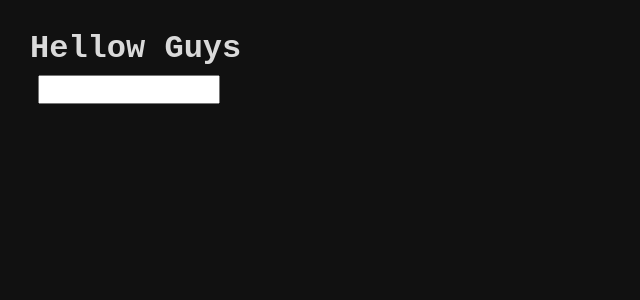
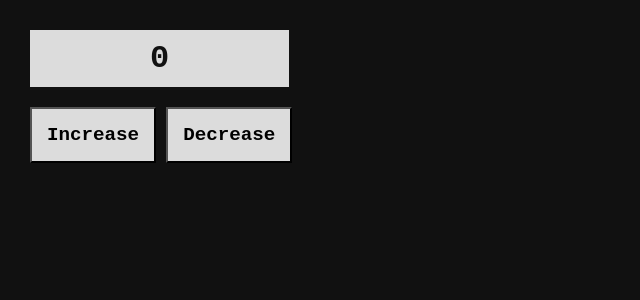
Before and after one commit to Vardhan2006/Dev-learning, a React (Vite) app in the folder React/React-Full/: page / in a window 1280 px wide. Shown: the top 300 px of the page, without its empty margins (0-640 px from the left). Built offline with nearby package versions, Linux system fonts and the light colour scheme.

Commit message:
Completed Usestate and mini project

```diff
--- a/React/React-Full/src/App.jsx
+++ b/React/React-Full/src/App.jsx
@@ -1,4 +1,6 @@
-import Functions from "./Day - 3/Functions";
+import Usestate from "./Day - 3/Usestate";
+
+//import Functions from "./Day - 3/Functions";
 
 // import Props_Project from "./Day - 2/Props_Project";
 
@@ -80,8 +82,9 @@ function App() {
   return (
     <div className="parent">
 
+    <Usestate/>
 
-    <Functions/>
+    {/* <Functions/> */}
 
 
 
--- /dev/null
+++ b/React/React-Full/src/Day - 3/Usestate.jsx
@@ -0,0 +1,134 @@
+import React from 'react'
+import { useState } from 'react';
+
+function hooks() {
+
+  const [num, setnum] = useState(0)
+
+  function increase() {
+    setnum(num+1)
+  }
+
+  function decrease() {
+    setnum(num-1)
+  }
+
+  return (
+
+    <div>
+      <h1>{num}</h1>
+      <button id='btn' onClick={increase}>Increase</button>
+      <button id='btn' onClick={decrease}>Decrease</button>
+    </div>
+  )
+}
+
+export default hooks
+
+
+
+
+// I can anything directly from website because react is in between
+// so when we want to change anything we tell react to do it
+// and in between the hooks like usestate
+
+
+/*
+
+what is hooks?
+Hooks are special functions, that allow as to use use state
+and other react features in functional components,  earlier
+when we used to create react app using functional component,
+then we did not have access to the state management and lifecyle
+methods.
+
+To access these features we had to add class components, this was the problem with functional
+compoenent hooks were
+
+IN simple words "Hooks are the functions that make functional
+components work like the class components"
+
+simplify the code
+readibility
+
+*/
+
+
+/*
+
+Usestate:-
+
+its a react hook which creates a "state variable", which help us
+to track the state of the components and  updates the user interface
+ when state changes.
+
+*/
+
+// Use state example
+
+//   const [color, setColor] = useState("Red");
+
+
+//   const changeColor = () => {
+//     setColor("Blue")
+//   }
+
+//   return (
+
+//     // Hooks are kind of magical functions
+//     <div>
+//       <h1>My Fav color is {color}!</h1>
+//       <button onClick={changeColor}>Blue</button>
+//     </div>
+//   )
+// }
+
+
+
+
+
+
+
+
+
+
+
+
+/*
+
+
+  const [car, setCar] = useState({
+    brand: "Ferrari",
+    year: "2023",
+    model: "Roma",
+    color: "Red"
+
+  });
+
+
+  const changeColor = () => {
+
+    setCar((prev)=>{
+      return {...prev, color: "Blue", brand: "Thar"}
+    })
+
+    // setCar({color: "Blue"}) this is not the right way
+  }
+
+  //Instead of this we have better way
+  // const [brand, setBrand] = useState("Ferrari");
+  // const [model, setModel] = useState("Roma");
+  // const [year, setYear] = useState("2023");
+  // const [color, setColor] = useState("Red");
+
+  return (
+
+    <div>
+      <h1>My {car.brand}</h1>
+      <h2>It is a {car.color} {car.model} from {car.year}</h2>
+      <button onClick={changeColor}>Blue</button>
+    </div>
+  )
+}
+
+*/
--- a/React/React-Full/src/index.css
+++ b/React/React-Full/src/index.css
@@ -21,13 +21,13 @@ body {
   color: #dadada;
 }
 
-button {
+/* button {
     border: red 1px solid;
     padding: 3px;
     cursor: pointer;
     border-radius: 5px;
     margin-top: 5px;
-}
+} */
 
 input {
   padding: 5px;
@@ -36,7 +36,24 @@ input {
 
 
 
+#btn {
+  background-color: gainsboro;
+  padding: 15px 15px;
+  font-weight: 800;
+  font-size: larger;
+  margin-right: 10px;
+  cursor: pointer;
+}
 
+h1 {
+  background-color: gainsboro;
+  color: #111;
+  width: fit-content;
+  padding: 10px 120px;
+  margin-bottom: 20px;
+  font-size: xx-large;
+
+}
 
 
 
```
Also changed, not shown: React/React-Full/src/Notes.md (added, +8 -0 lines).
